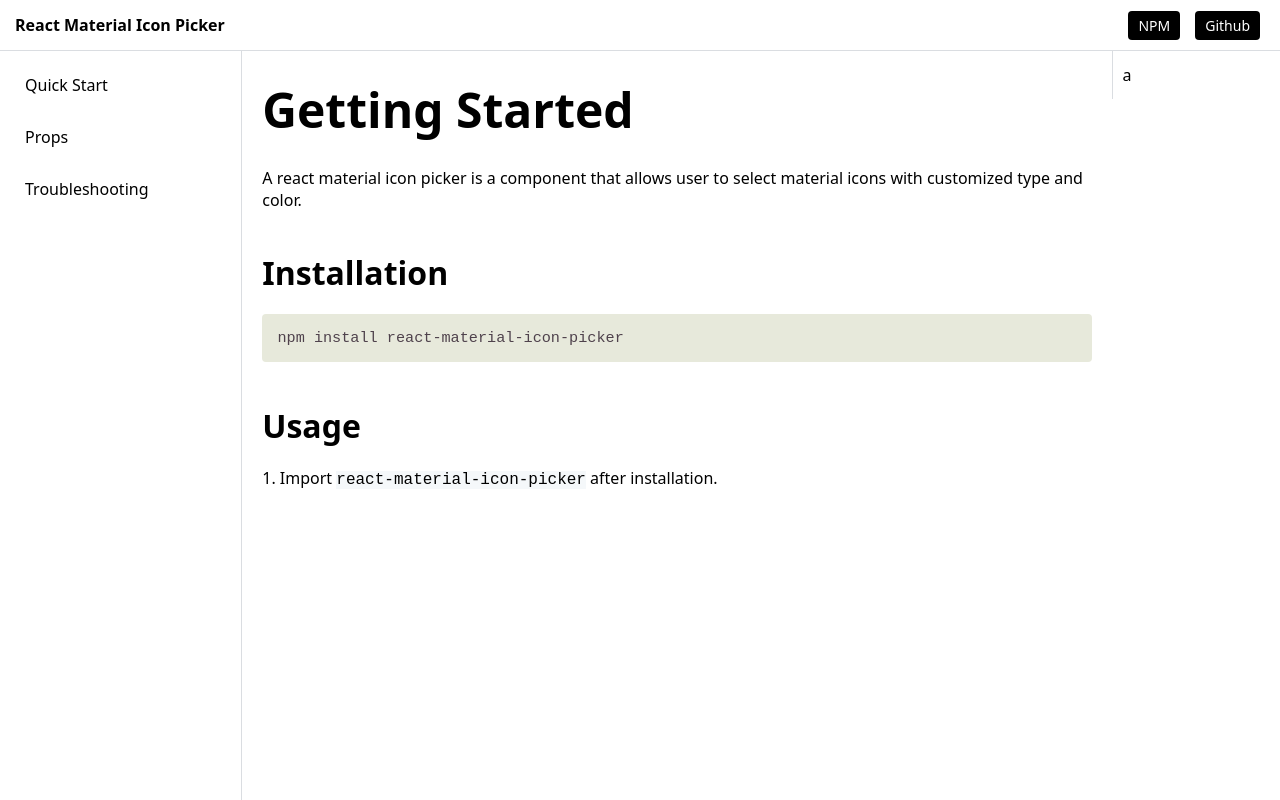
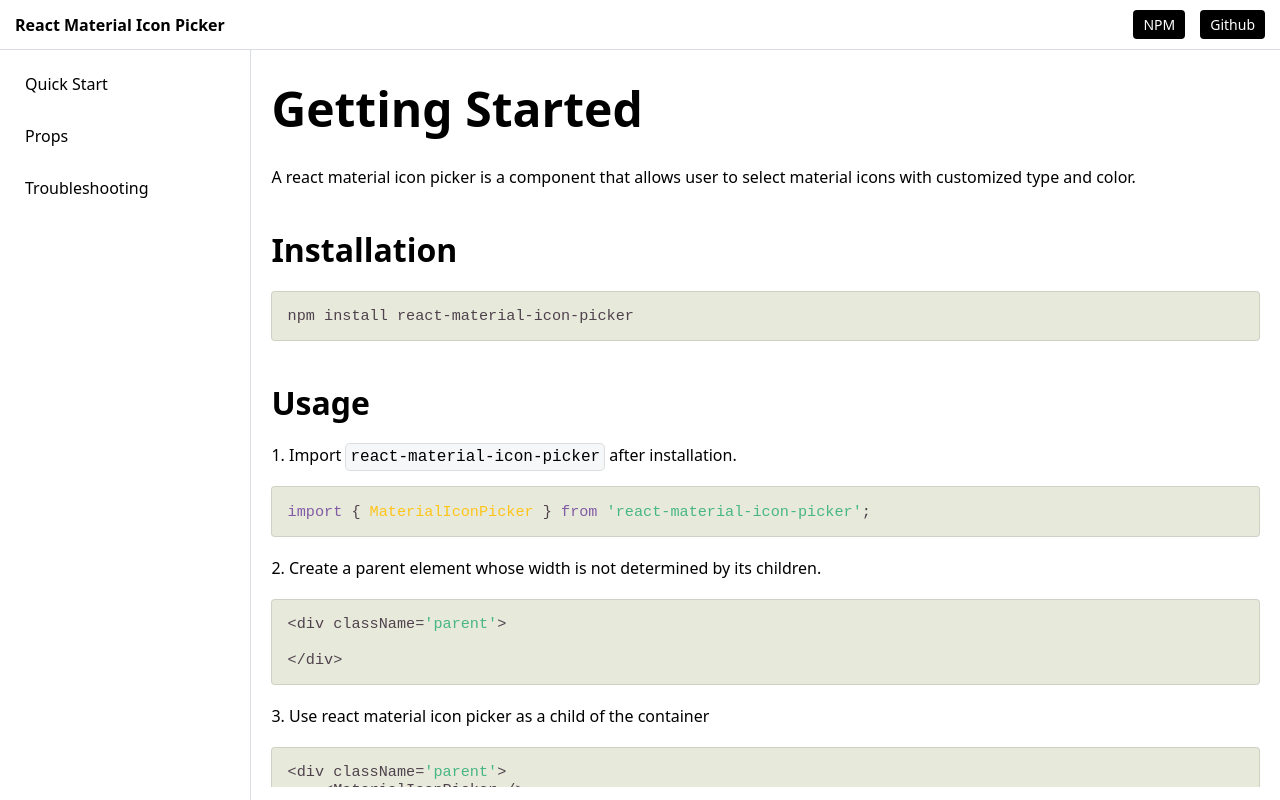
Before and after one commit to KurtXiaoZ/host1, a React (Create React App) app: page /#/quickstart in a window 1280 px wide. Built offline with nearby package versions, Linux system fonts and the light colour scheme.

Commit message:
save -- quickstart

```diff
--- a/package.json
+++ b/package.json
@@ -15,6 +15,7 @@
     "react-dom": "^18.2.0",
     "react-material-icon-picker": "^0.0.2",
     "react-router-dom": "^6.18.0",
+    "react-router-hash-link": "^2.4.3",
     "react-scripts": "5.0.1",
     "sort-by": "^1.2.0",
     "web-vitals": "^2.1.4"
--- a/src/components/CodeSnippet/index.module.css
+++ b/src/components/CodeSnippet/index.module.css
@@ -3,7 +3,7 @@
     position: relative;
     font-size: 15.2px;
     font-weight: 400;
-    height: 50px;
+    min-height: 50px;
     width: 100%;
     box-sizing: border-box;
 }
@@ -14,7 +14,7 @@
 
 .copy {
     position: absolute;
-    height: 40%;
+    height: 16px;
     aspect-ratio: 1/1;
     top: 50%;
     right: 10px;
--- a/src/components/Header/index.jsx
+++ b/src/components/Header/index.jsx
@@ -1,6 +1,5 @@
 import classNames from 'classnames';
 import styles from './index.module.css';
-import { Link } from 'react-router-dom';
 const cx = classNames.bind(styles);
 
 export const Header = (props) => {
@@ -9,7 +8,8 @@
         type = 1,
         windowWidth,
         withMarginTop,
-        linkTo
+        id,
+        scrollAlignTop = true,
     } = props;
 
     return <div
@@ -20,16 +20,19 @@
             [styles.halfSize]: windowWidth < 600,
             [styles.withMarginTop]: withMarginTop,
         })}
+        id={id}
+        // onClick={() => document.getElementById(id)?.scrollIntoView(scrollAlignTop)}
     >
-        {
+        <>{children}</>
+        {/*
             linkTo
-            ? <Link
+            ? <HashLink
                 className={cx(styles.link)}
                 to={linkTo}
             >
                 {children}
-            </Link>
+            </HashLink>
             : <>{children}</>
-        }
+        */}
     </div>
 };
--- a/src/components/Header/index.module.css
+++ b/src/components/Header/index.module.css
@@ -1,5 +1,8 @@
 .header {
     font-weight: 700;
+    cursor: pointer;
+    text-decoration: none;
+    color: #000000;
 }
 
 .withMarginTop {
@@ -31,9 +34,3 @@
 .h3.halfSize {
     font-size: 20px;
 }
-
-.link {
-    text-decoration: none;
-    color: #000000;
-    cursor: pointer;
-}
--- a/src/index.css
+++ b/src/index.css
@@ -3,6 +3,7 @@
     padding: 0;
     font-family: system-ui, -apple-system, "Segoe UI", Roboto, Ubuntu, Cantarell, "Noto Sans", sans-serif, "system-ui", "Segoe UI", Helvetica, Arial, sans-serif, "Apple Color Emoji", "Segoe UI Emoji", "Segoe UI Symbol";
     color: #000000;
+    overflow: hidden;
 }
 
 img {
@@ -10,7 +11,11 @@
 }
 
 code {
-    background-color: #F5F8FA;
+    background-color: #F6F7F8;
+    padding: 4px;
+    border: 1px solid #0000001a;
+    box-sizing: border-box;
+    border-radius: 5px;
 }
 
 #root {
@@ -31,4 +36,6 @@
     --paragraph-margin-bottom: 20px;
     --header-margin-top: 40px;
     --div-border-radius: 4px;
+    --header-nav-vertical-padding: 10px;
+    --header-nav-horizontal-padding: 15px;
 }
--- a/src/pages/App/index.jsx
+++ b/src/pages/App/index.jsx
@@ -11,7 +11,7 @@
 
 export const App = () => {
   const { width } = useWindowSize();
-  const isFullWindow = width > 800;
+  const isFullWindow = width === 0 ? true : width > 800;
   const isMinWindow = width < 420;
   const [showNavigationBar, setShowNavigationBar] = useState(false);
 
@@ -24,7 +24,7 @@
         {!isFullWindow && <img src={MenuSVG} className={cx(styles.headerMenuIcon)} onClick={() => setShowNavigationBar(!showNavigationBar)}/>}
         <span className={cx(styles.headerTitle)}>React Material Icon Picker</span>
         {!isMinWindow && <a target="_blank" href={NPM_HREF} className={cx(styles.headerLink, styles.leftmostHeaderLink)}>NPM</a>}
-        {!isMinWindow && <a target="_blank" href={GITHUB_HREF} className={cx(styles.headerLink, styles.rightmostHeaderLink)}>Github</a>}
+        {!isMinWindow && <a target="_blank" href={GITHUB_HREF} className={cx(styles.headerLink)}>Github</a>}
     </div>
     <div className={cx(styles.main, {
       [styles.dark]: showNavigationBar && !isFullWindow
@@ -38,9 +38,9 @@
             <Route path="/troubleshooting" Component={TroubleShooting}/>
         </Routes>
       </div>
-      {!isMinWindow && <div className={cx(styles.anchorContainer)}>
+      {/*!isMinWindow && <div className={cx(styles.anchorContainer)}>
         a
-      </div>}
+      </div>*/}
     </div>
   </HashRouter>
 }
--- a/src/pages/App/index.module.css
+++ b/src/pages/App/index.module.css
@@ -18,12 +18,13 @@
     display: flex;
     align-items: center;
     column-gap: 15px;
+    box-sizing: border-box;
+    padding: var(--header-nav-vertical-padding) var(--header-nav-horizontal-padding);
 }
 
 .headerTitle {
     font-weight: 700;
     font-size: 16px;
-    margin-left: 15px;
 }
 
 .headerLink {
@@ -38,10 +39,6 @@
 
 .leftmostHeaderLink {
     margin-left: auto;
-}
-
-.rightmostHeaderLink {
-    margin-right: 20px;
 }
 
 .content {
@@ -62,6 +59,4 @@
 .headerMenuIcon {
     height: 20px;
     aspect-ratio: 1/1;
-    margin-left: 15px;
-    margin-right: -20px;
 }
--- a/src/pages/QuickStart/index.jsx
+++ b/src/pages/QuickStart/index.jsx
@@ -4,6 +4,7 @@
 import { useWindowSize } from '../../lib/hooks';
 import { Paragraph } from '../../components/Paragraph';
 import { CodeSnippet } from '../../components/CodeSnippet';
+import { MaterialIconPicker } from 'react-material-icon-picker';
 const cx = classNames.bind(styles);
 
 export const QuickStart = () => {
@@ -23,7 +24,8 @@
             type={2}
             windowWidth={width}
             withMarginTop
-            linkTo='/quickstart/#installation'
+            linkTo='/quickstart#installation'
+            id='installation'
         >
             Installation
         </Header>
@@ -34,12 +36,42 @@
             type={2}
             windowWidth={width}
             withMarginTop
-            linkTo='/quickstart/#usage'
+            linkTo='/quickstart#usage'
+            id='usage'
         >
             Usage
         </Header>
         <Paragraph>
             1. Import <code>react-material-icon-picker</code> after installation.
         </Paragraph>
+        <CodeSnippet>
+            {"import { MaterialIconPicker } from 'react-material-icon-picker';"}
+        </CodeSnippet>
+        <Paragraph>
+            2. Create a parent element whose width is not determined by its children.
+        </Paragraph>
+        <CodeSnippet>
+            {"<div className='parent'>\n\n</div>"}
+        </CodeSnippet>
+        <Paragraph>
+            3. Use react material icon picker as a child of the container
+        </Paragraph>
+        <CodeSnippet>
+            {"<div className='parent'>\n    <MaterialIconPicker />\n</div>"}
+        </CodeSnippet>
+        <Header
+            type={2}
+            windowWidth={width}
+            withMarginTop
+            linkTo='/quickstart#demo'
+            id='demo'
+        >
+            Demo
+        </Header>
+        {true && <div className={cx(styles.demo)}>
+            <div className={cx(styles.iconPickerContainer)}>
+                <MaterialIconPicker />
+            </div>
+        </div>}
     </div>
 };
--- a/src/pages/QuickStart/index.module.css
+++ b/src/pages/QuickStart/index.module.css
@@ -1,4 +1,17 @@
 .container {
     padding: var(--container-vertical-padding) var(--container-horizontal-padding);
+    width: 100%;
+    height: 100%;
+    box-sizing: border-box;
     overflow-y: auto;
 }
+
+.demo {
+    width: 100%;
+    height: fit-content;
+    box-sizing: border-box;
+}
+
+.iconPickerContainer {
+    width: 80%;
+}
```
Also changed, not shown: 1 other file (tests, documents, lock files or other folders).
